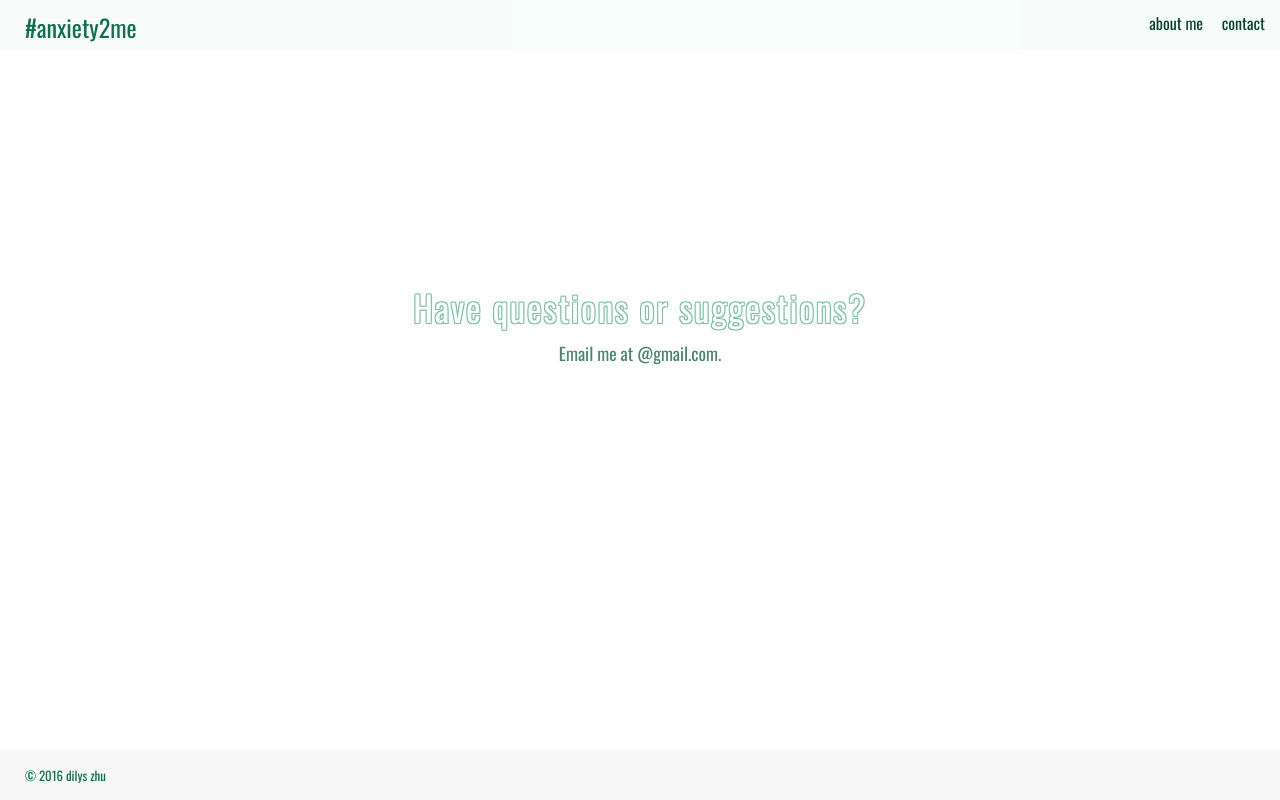
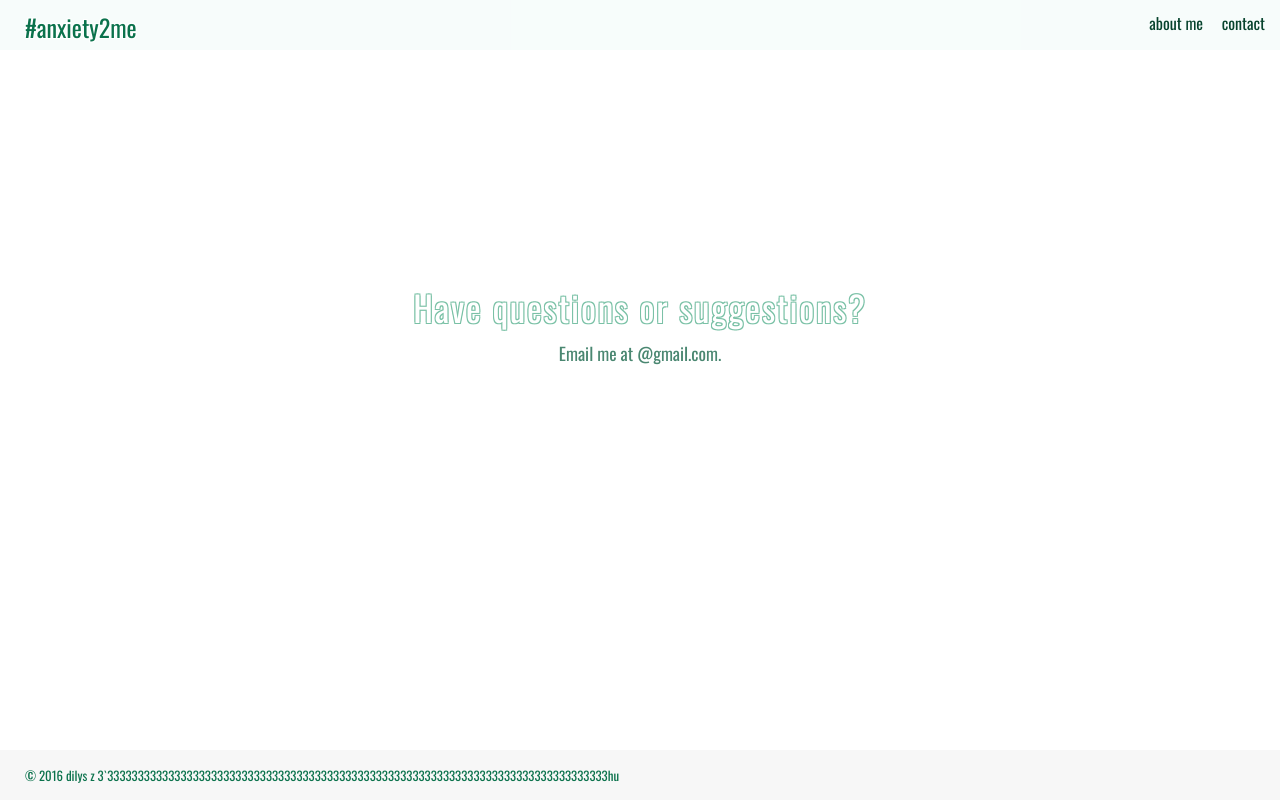
Before and after one commit to dilyszhu/dilyszhu.github.io, a plain HTML site: page contact.html in a window 1280 px wide. Drawn offline with nearby package versions, Linux system fonts and the light colour scheme; no server answers; a web font is replaced by a local one.

Commit message:
I dunno what happen.

```diff
--- a/contact.html
+++ b/contact.html
@@ -42,7 +42,8 @@
 
 
 <footer>
-	<p>&copy; 2016 dilys zhu</p>
+	<p>&copy; 2016 dilys z
+	3`3333333333333333333333333333333333333333333333333333333333333333333333333333333333hu</p>
 </footer>
 
 <!-- DO NOT TOUCH
```
Also changed, not shown: 1 other file.
